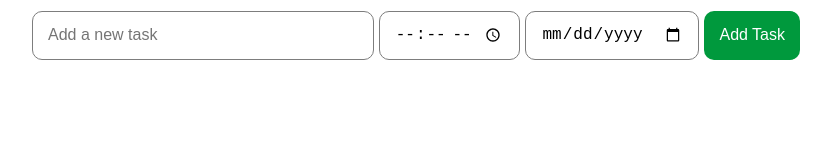
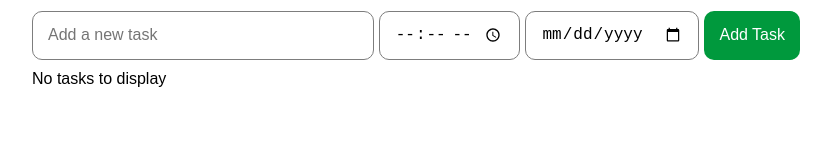
Before and after one commit to BugHunterExtraordinaire/to-do-list-project, a React (Vite) app: page / in a window 1280 px wide. Shown: the part 149-300 px from the top of the page, without its empty margins (224-1055 px from the left). Built offline with nearby package versions, Linux system fonts and the light colour scheme.

Commit message:
Add no tasks available logic

```diff
--- a/src/assets/components/TaskList.jsx
+++ b/src/assets/components/TaskList.jsx
@@ -12,7 +12,10 @@ export default function TaskList( { tasks, setTasks } ) {
   }
   return (
     <div className="task-list">
-      {tasks.map(({task, time, date, key}, index) => (
+      { tasks.length === 0 ? (
+        <p className="empty-message">No tasks to display</p>
+      ) : (
+        tasks.map(({task, time, date, key}, index) => (
           <TaskItem key={key}
                     task={task}
                     time={time}
@@ -21,7 +24,7 @@ export default function TaskList( { tasks, setTasks } ) {
                     changePosition={changePosition}
                     tasks={tasks}
                     setTasks={setTasks} />
-      ))}
+      )))}
     </div>
   );
 }
```
Lines whose indentation alone changed are shown as unchanged.
